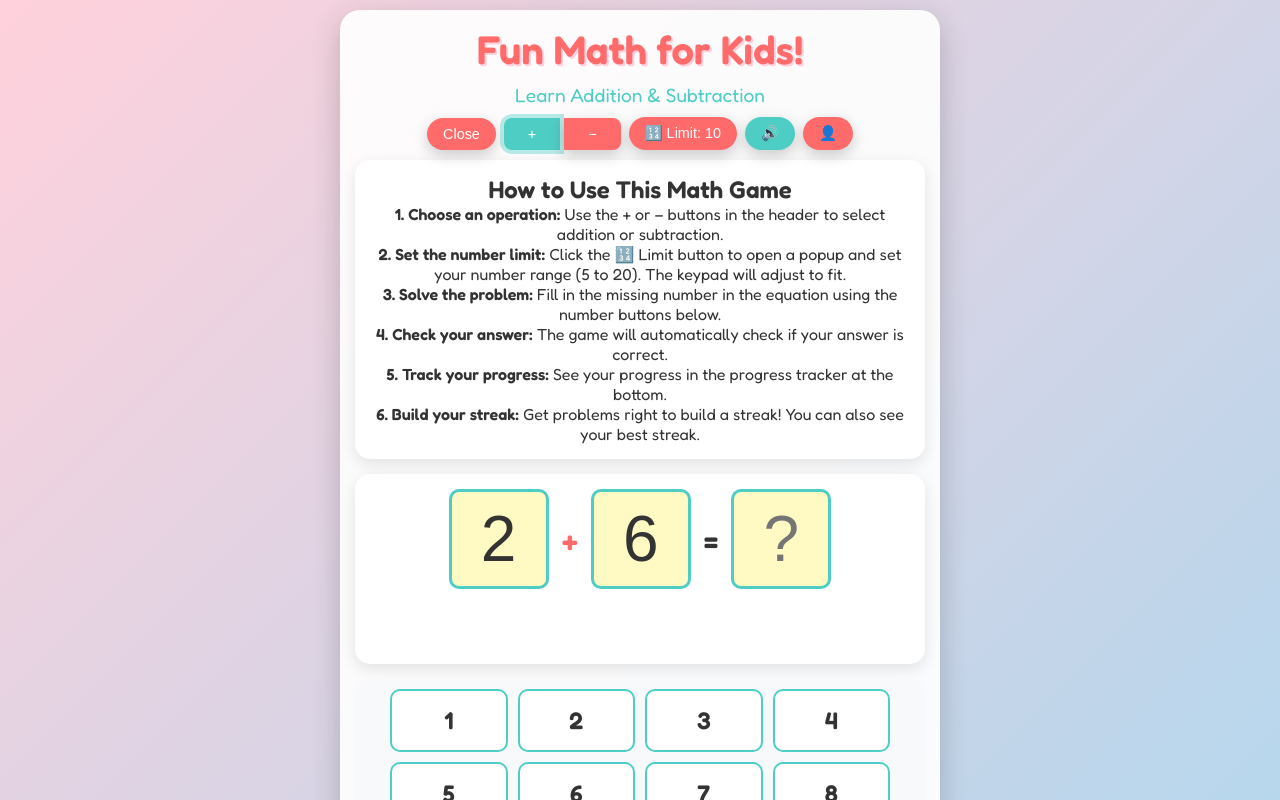
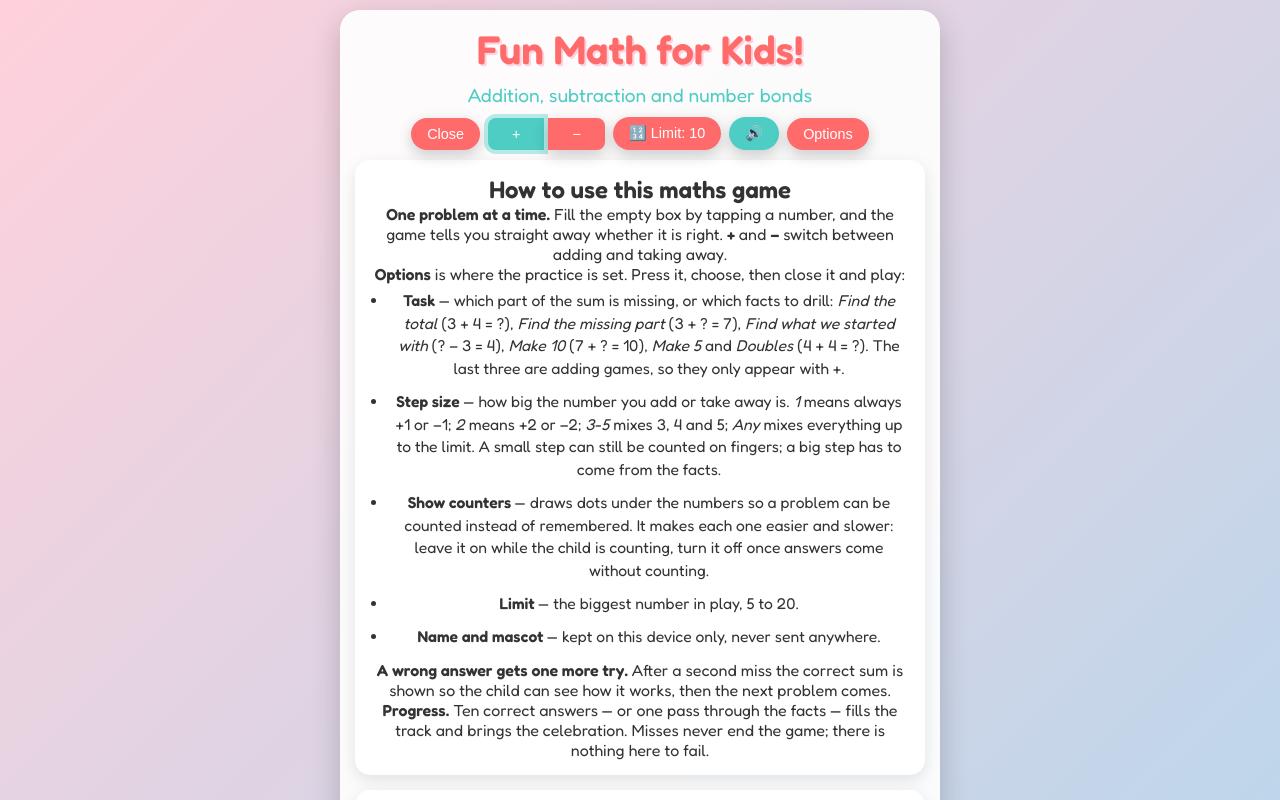
Before and after one commit to davidjwip/simpleKindergartenAdditionWebpage, a Vue app: page / in a window 1280 px wide. Both pictures are taken after a click on the button "How to Use". Shown: the top 800 px of the page. Built offline with nearby package versions, Linux system fonts and the light colour scheme.

Commit message:
ui: Options label, self-dismissing panels, honest How-to-use
Gates: npm test, per-file coverage, build — green.
Reviewed: moonshotai/kimi-k3, APPROVE.

```diff
--- a/src/App.vue
+++ b/src/App.vue
@@ -1,5 +1,5 @@
 <script setup>
-import { ref, computed, watch } from 'vue';
+import { ref, computed, watch, onMounted, onBeforeUnmount } from 'vue';
 import { useMathGame } from './useMathGame';
 import { useAudioFeedback } from './useAudioFeedback';
 import { usePreferences } from './usePreferences';
@@ -128,7 +128,6 @@ function saveName() {
 // Update mascot
 function selectMascot(m) {
     setMascot(m);
-    showSettings.value = false;
 }
 
 // Operator glyph shown in the equation (use a proper minus sign)
@@ -186,6 +185,41 @@ const showInstructions = ref(false);
 
 // Limit popup state
 const showLimitPopup = ref(false);
+
+// Both panels are adult controls, and a panel that can only be dismissed by its own button is a dead
+// end on a tablet. An outside click or Escape closes them.
+const optionsPanel = ref(null);
+const optionsButton = ref(null);
+const limitPopup = ref(null);
+const limitButton = ref(null);
+
+function onDocumentPointerDown(event) {
+    const target = event.target;
+    if (showSettings.value && optionsPanel.value && !optionsPanel.value.contains(target) &&
+        !(optionsButton.value && optionsButton.value.contains(target))) {
+        showSettings.value = false;
+    }
+    if (showLimitPopup.value && limitPopup.value && !limitPopup.value.contains(target) &&
+        !(limitButton.value && limitButton.value.contains(target))) {
+        showLimitPopup.value = false;
+    }
+}
+
+function onDocumentKeydown(event) {
+    if (event.key !== 'Escape') return;
+    showSettings.value = false;
+    showLimitPopup.value = false;
+}
+
+onMounted(() => {
+    document.addEventListener('pointerdown', onDocumentPointerDown);
+    document.addEventListener('keydown', onDocumentKeydown);
+});
+
+onBeforeUnmount(() => {
+    document.removeEventListener('pointerdown', onDocumentPointerDown);
+    document.removeEventListener('keydown', onDocumentKeydown);
+});
 const tempLimit = ref(effectiveMaxLimit.value);
 const limitTouched = ref(false);
 
@@ -197,6 +231,12 @@ const headerOperator = computed({
 
 // Open limit popup
 function openLimitPopup() {
+    // Same gesture as Options: pressing the button again puts the frame away, rather than
+    // re-opening it on top of itself with a reset draft.
+    if (showLimitPopup.value) {
+        showLimitPopup.value = false;
+        return;
+    }
     tempLimit.value = effectiveMaxLimit.value;
     limitTouched.value = false;
     showLimitPopup.value = true;
@@ -270,7 +310,7 @@ function closeCelebration() {
                 <span v-if="playerName">{{ playerName }}, </span>
                 Fun Math for Kids!
             </h1>
-            <p class="instructions">Learn Addition &amp; Subtraction</p>
+            <p class="instructions">Addition, subtraction and number bonds</p>
             <div class="header-actions">
                 <button class="action-btn small" @click="showInstructions = !showInstructions">
                     {{ showInstructions ? 'Close' : 'How to Use' }}
@@ -289,21 +329,27 @@ function closeCelebration() {
                     >−</button>
                 </div>
                 <!-- Limit button -->
-                <button class="action-btn small" @click="openLimitPopup">
+                <button ref="limitButton" class="action-btn small" @click="openLimitPopup">
                     🔢 Limit: {{ effectiveMaxLimit }}
                 </button>
                 <button class="action-btn small mute-btn" @click="toggleMuted" :title="isMuted ? 'Unmute sounds' : 'Mute sounds'">
                     {{ isMuted ? '🔇' : '🔊' }}
                 </button>
-                <button class="action-btn small" @click="showSettings = !showSettings" :title="playerName ? 'Edit profile' : 'Set your name'">
-                    👤
-                </button>
+                <button
+                    ref="optionsButton"
+                    class="action-btn small options-btn"
+                    :class="{ 'options-open': showSettings }"
+                    :aria-expanded="showSettings"
+                    aria-haspopup="dialog"
+                    @click="showSettings = !showSettings"
+                >Options</button>
             </div>
         </header>
 
         <!-- Settings Panel -->
-        <div v-if="showSettings" class="settings-panel">
-            <h3>Your Profile</h3>
+        <div v-if="showSettings" ref="optionsPanel" class="settings-panel" role="dialog" aria-label="Options">
+            <h3>Options</h3>
+            <p class="options-intro">Choose what to practise. The panel closes when you click outside it.</p>
             <div class="settings-content">
                 <div class="name-input">
                     <label for="playerName">Your Name:</label>
@@ -381,7 +427,7 @@ function closeCelebration() {
         </div>
 
         <!-- Limit Popup -->
-        <div class="limit-popup" v-if="showLimitPopup">
+        <div class="limit-popup" v-if="showLimitPopup" ref="limitPopup" role="dialog" aria-label="Number limit">
             <div class="limit-popup-content">
                 <h3>Set Number Limit</h3>
                 <p v-if="mode === 'start'">This game plays with numbers up to 10. A higher limit stays saved for your other tasks.</p>
@@ -423,13 +469,27 @@ function closeCelebration() {
                 class="instructions-panel"
                 style="background-color: #fff; border-radius: 15px; padding: 15px; margin-bottom: 15px; box-shadow: 0 5px 15px rgba(0,0,0,0.1);"
             >
-                <h2>How to Use This Math Game</h2>
-                <p><strong>1. Choose an operation:</strong> Use the + or − buttons in the header to select addition or subtraction.</p>
-                <p><strong>2. Set the number limit:</strong> Click the 🔢 Limit button to open a popup and set your number range (5 to 20). The keypad will adjust to fit.</p>
-                <p><strong>3. Solve the problem:</strong> Fill in the missing number in the equation using the number buttons below.</p>
-                <p><strong>4. Check your answer:</strong> The game will automatically check if your answer is correct.</p>
-                <p><strong>5. Track your progress:</strong> See your progress in the progress tracker at the bottom.</p>
-                <p><strong>6. Build your streak:</strong> Get problems right to build a streak! You can also see your best streak.</p>
+                <h2>How to use this maths game</h2>
+                <p><strong>One problem at a time.</strong> Fill the empty box by tapping a number, and the game tells you straight away whether it is right. <strong>+</strong> and <strong>−</strong> switch between adding and taking away.</p>
+                <p><strong>Options</strong> is where the practice is set. Press it, choose, then close it and play:</p>
+                <ul>
+                    <li><strong>Task</strong> — which part of the sum is missing, or which facts to drill:
+                        <em>Find the total</em> (3 + 4 = ?), <em>Find the missing part</em> (3 + ? = 7),
+                        <em>Find what we started with</em> (? − 3 = 4), <em>Make 10</em> (7 + ? = 10),
+                        <em>Make 5</em> and <em>Doubles</em> (4 + 4 = ?).
+                        The last three are adding games, so they only appear with +.</li>
+                    <li><strong>Step size</strong> — how big the number you add or take away is.
+                        <em>1</em> means always +1 or −1; <em>2</em> means +2 or −2; <em>3-5</em> mixes 3, 4 and 5;
+                        <em>Any</em> mixes everything up to the limit. A small step can still be counted on
+                        fingers; a big step has to come from the facts.</li>
+                    <li><strong>Show counters</strong> — draws dots under the numbers so a problem can be counted
+                        instead of remembered. It makes each one easier and slower: leave it on while the child
+                        is counting, turn it off once answers come without counting.</li>
+                    <li><strong>Limit</strong> — the biggest number in play, 5 to 20.</li>
+                    <li><strong>Name and mascot</strong> — kept on this device only, never sent anywhere.</li>
+                </ul>
+                <p><strong>A wrong answer gets one more try.</strong> After a second miss the correct sum is shown so the child can see how it works, then the next problem comes.</p>
+                <p><strong>Progress.</strong> Ten correct answers — or one pass through the facts — fills the track and brings the celebration. Misses never end the game; there is nothing here to fail.</p>
             </div>
 
             <div class="problem-area">
--- a/src/style.css
+++ b/src/style.css
@@ -358,6 +358,27 @@ main {
 }
 
 /* Settings panel for personalization */
+.options-btn.options-open {
+    background-color: #4ecdc4;
+}
+
+.options-intro {
+    margin: 0 0 12px;
+    font-size: 0.95rem;
+    color: #556;
+}
+
+.instructions-panel ul {
+    margin: 6px 0 12px 18px;
+    padding: 0;
+}
+
+.instructions-panel li {
+    margin-bottom: 10px;
+    line-height: 1.45;
+    font-size: 0.98rem;
+}
+
 .settings-panel {
     background-color: #fff;
     border-radius: 15px;
```
Also changed, not shown: 1 other file (tests, documents, lock files or other folders).
